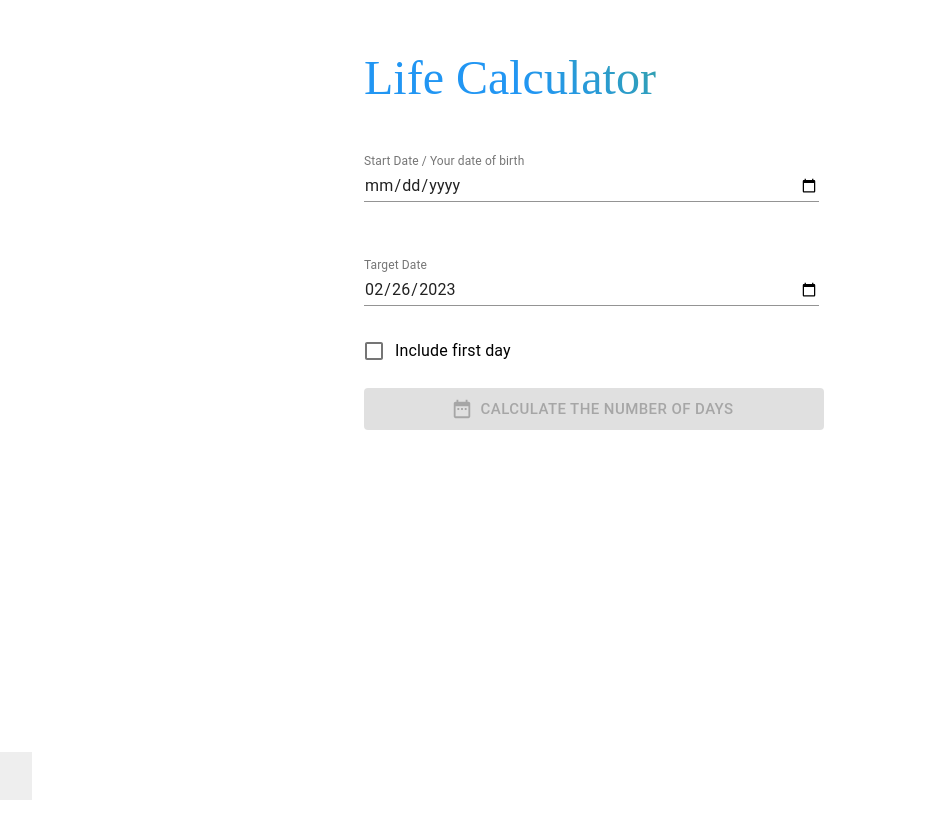
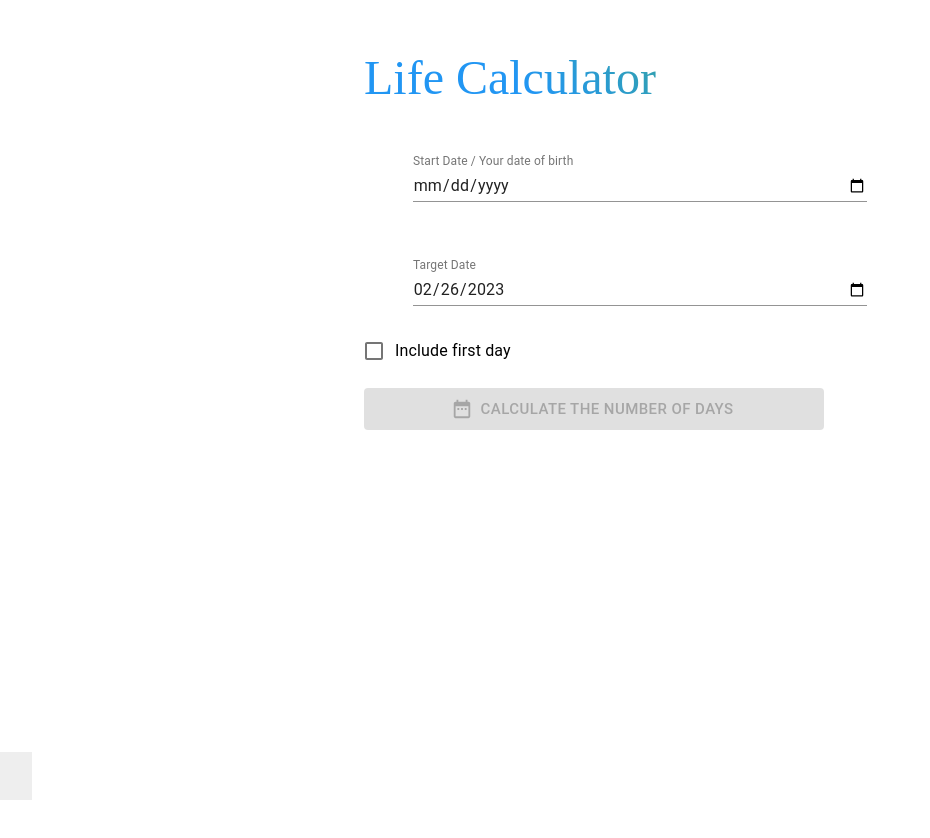
Before and after one commit to Linovation/CalculateDate, a React (Create React App) app: page / in a window 1280 px wide. Shown: the top 838 px of the page, without its empty margins (0-930 px from the left). Built offline with nearby package versions, Linux system fonts and the light colour scheme; no server answers.

Commit message:
change the font of the title

```diff
--- a/src/CountdownTimer.js
+++ b/src/CountdownTimer.js
@@ -61,12 +61,11 @@ function CountdownTimer() {
                 background: 'linear-gradient(45deg, #2196F3 30%, #4CAF50 90%)',
                 WebkitBackgroundClip: 'text',
                 WebkitTextFillColor: 'transparent',
-                extAlign: 'center'
             }}>
                 Life Calculator
             </Typography>
-            <Grid container spacing={4} style={{ marginTop:'16px'}}>
-                <Grid item xs={10}>
+            <Grid container spacing={4} style={{ marginTop:'16px', justifyContent:'center'}}>
+                <Grid item xs={10} >
                     <TextField
                         label="Start Date / Your date of birth"
                         type="date"
```
